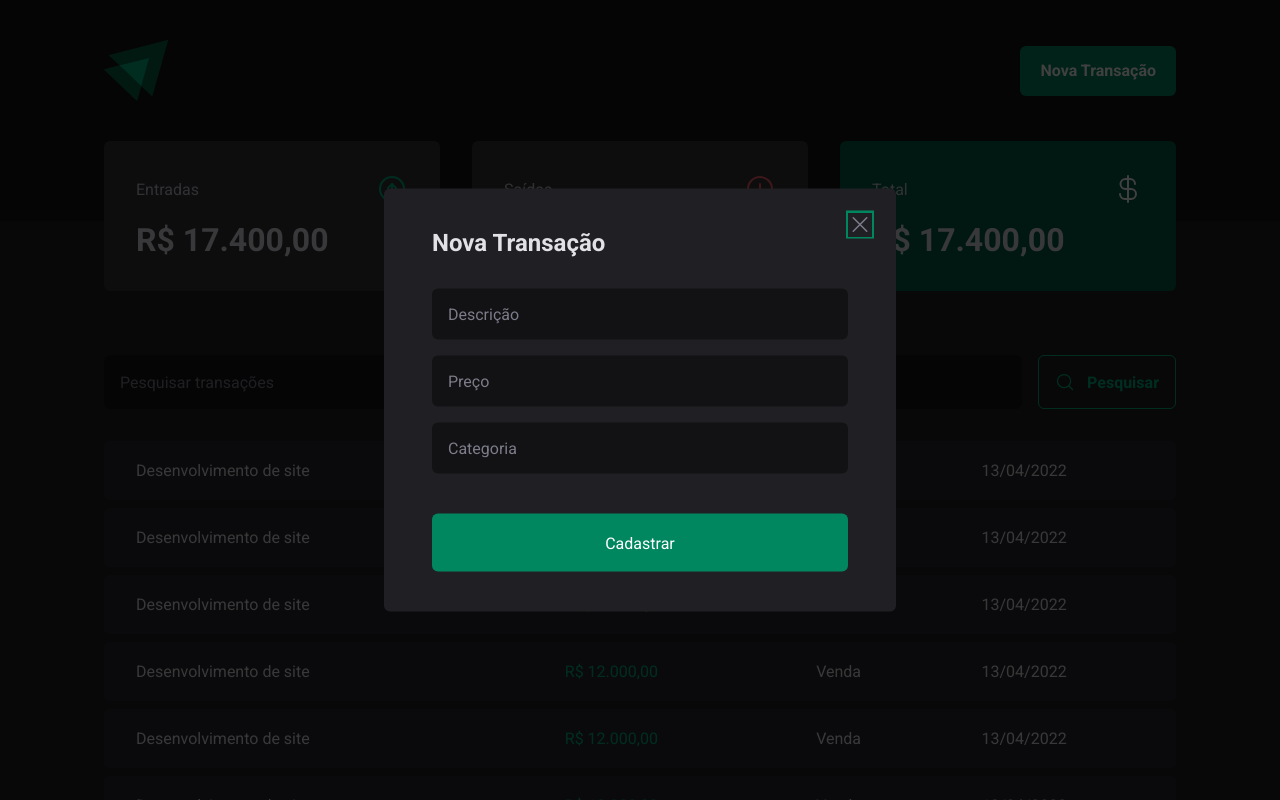
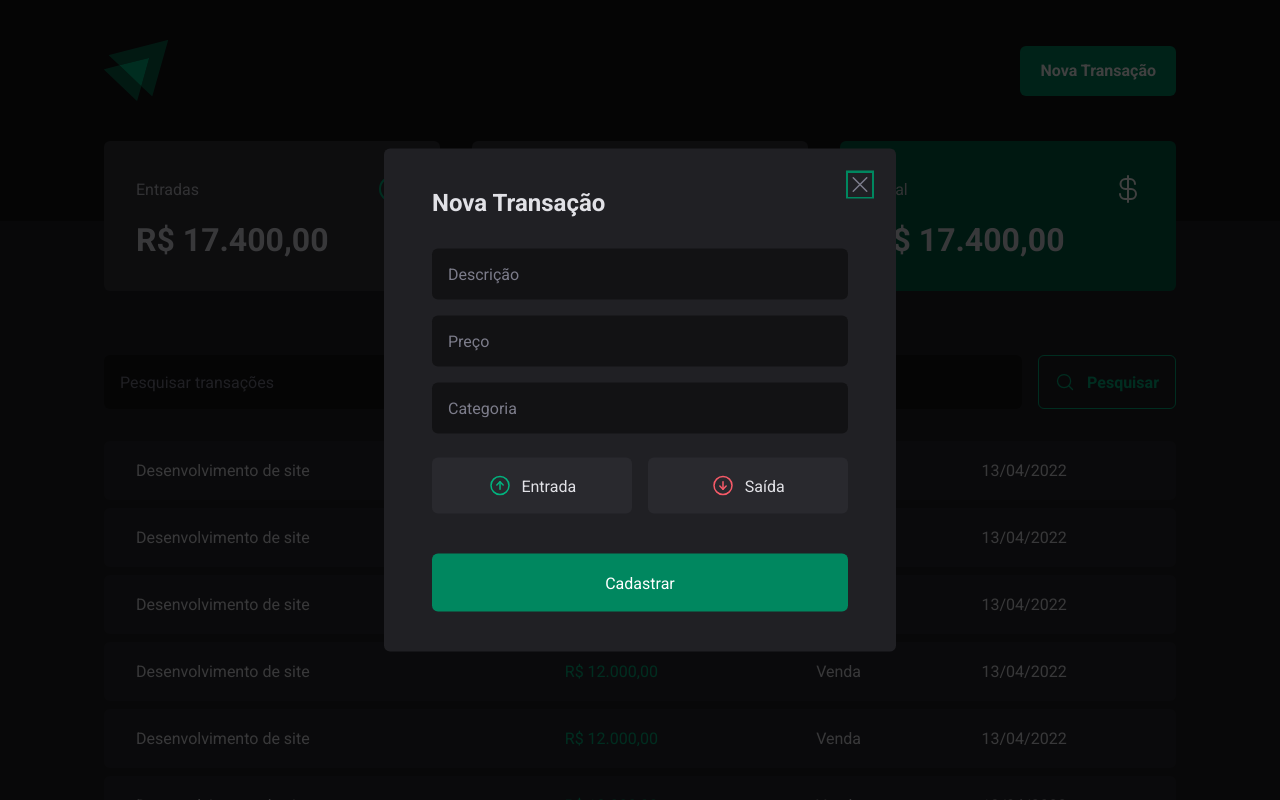
Before and after one commit to thiagoleet/react-dt-money, a React (Vite) app: page / in a window 1280 px wide. Both pictures are taken after a click on the button "Nova Transação". Shown: the top 800 px of the page. Built offline with nearby package versions, Linux system fonts and the light colour scheme.

Commit message:
Add transaction type selection to NewTransactionModal with styled buttons

```diff
--- a/src/components/NewTransactionModal/index.tsx
+++ b/src/components/NewTransactionModal/index.tsx
@@ -1,6 +1,12 @@
 import * as Dialog from "@radix-ui/react-dialog";
-import { CloseButton, Content, Overlay } from "./styles";
-import { X } from "phosphor-react";
+import {
+  CloseButton,
+  Content,
+  Overlay,
+  TransactionTypeButton,
+  TransactionTypeContainer,
+} from "./styles";
+import { ArrowCircleDown, ArrowCircleUp, X } from "phosphor-react";
 
 export function NewTransactionModal() {
   return (
@@ -31,6 +37,17 @@ export function NewTransactionModal() {
               required
             />
 
+            <TransactionTypeContainer>
+              <TransactionTypeButton $variant="income">
+                <ArrowCircleUp size={24} />
+                Entrada
+              </TransactionTypeButton>
+              <TransactionTypeButton $variant="outcome">
+                <ArrowCircleDown size={24} />
+                Saída
+              </TransactionTypeButton>
+            </TransactionTypeContainer>
+
             <button type="submit">Cadastrar</button>
           </form>
         </Content>
--- a/src/components/NewTransactionModal/styles.ts
+++ b/src/components/NewTransactionModal/styles.ts
@@ -71,3 +71,33 @@ export const CloseButton = styled(Dialog.Close)`
     transition: color 0.2s;
   }
 `;
+
+export const TransactionTypeContainer = styled.div`
+  display: grid;
+  grid-template-columns: repeat(2, 1fr);
+  gap: 1rem;
+  margin-top: 0.5rem;
+`;
+
+interface TransactionTypeButtonProps {
+  $variant: "income" | "outcome";
+}
+
+export const TransactionTypeButton = styled.button<TransactionTypeButtonProps>`
+  background-color: ${({ theme }) => theme["gray-700"]};
+  color: ${({ theme }) => theme["gray-100"]};
+  border: 0;
+  border-radius: 6px;
+  padding: 1rem;
+  display: flex;
+  align-items: center;
+  justify-content: center;
+  gap: 0.6rem;
+
+  svg {
+    color: ${(props) =>
+      props.$variant === "income"
+        ? props.theme["green-300"]
+        : props.theme["red-300"]};
+  }
+`;
```
